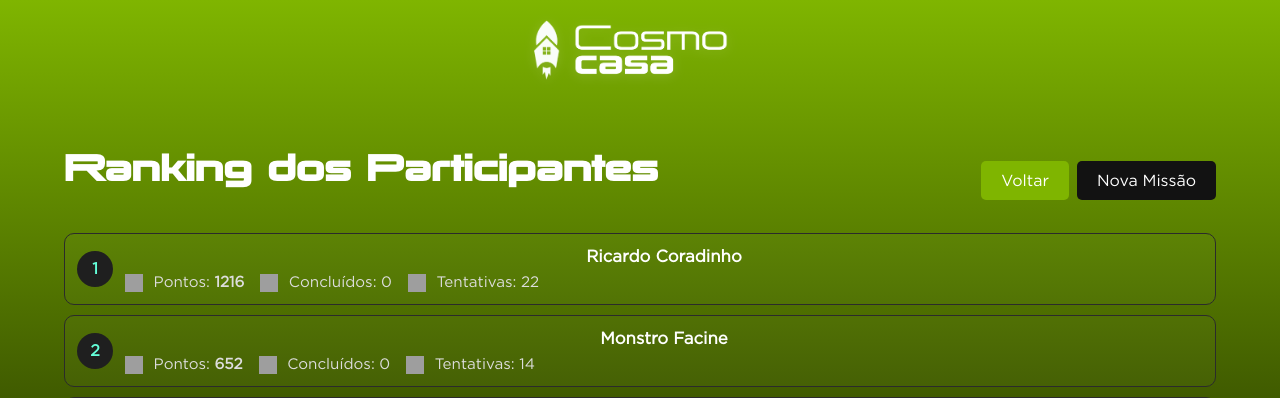
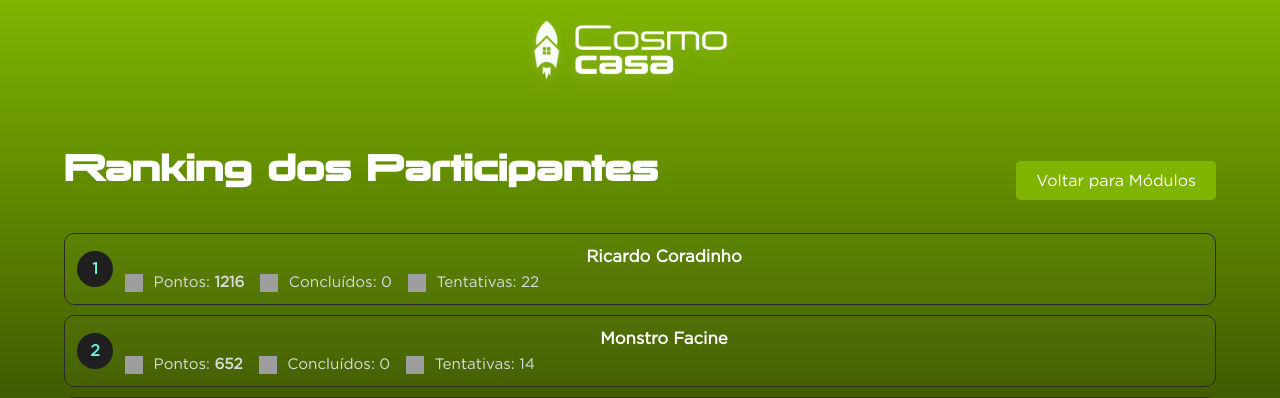
Before and after one commit to haroldocurti/Cosmo-Casa, a Flask app: page /ranking-rodada in a window 1280 px wide. Shown: the top 398 px of the page. Run offline with Flask 3, Linux system fonts and the light colour scheme; data comes from the database, SQL or seed files in the repository; both versions use the stored data as it was after the commit; grey boxes are pictures that could not be loaded.

Commit message:
Atualizando botoes pagina game over e pagina de modulos

```diff
--- a/routes/missao.py
+++ b/routes/missao.py
@@ -106,7 +106,9 @@ def viagem(destino, nave_id):
                     db_manager.atualizar_desafios_json(codigo_sala, json.dumps(desafios, ensure_ascii=False))
             except Exception:
                 logging.exception("Falha ao anexar desafio à sala")
-            return redirect(url_for('professor.professor_dashboard'))
+            # Apenas professores devem ser redirecionados ao dashboard; alunos seguem na simulação
+            if not session.get('aluno_id'):
+                return redirect(url_for('professor.professor_dashboard'))
 
         # --- Cálculo de chegada e pontuação ---
         def calcular_resultado_e_pontos(destino_val, nave_val, modulos_dict, diario):
--- a/templates/game_over.html
+++ b/templates/game_over.html
@@ -14,7 +14,6 @@
         <p>A missão não alcançou o destino com condições suficientes. A montagem do Habitat está bloqueada.</p>
         <div style="margin-top:16px;display:flex;gap:8px">
             <a href="{{ url_for('missao.retry_modulos') }}" class="botao">Montar Módulos Novamente</a>
-            <a href="{{ url_for('tela_selecao') }}" class="botao" style="background:#121212;border-color:#2b2b2b">Nova Missão</a>
         </div>
     </div>
 </body>
--- a/templates/ranking_rodada.html
+++ b/templates/ranking_rodada.html
@@ -13,14 +13,7 @@
         <div style="display:flex;justify-content:space-between;align-items:center">
             <h2>Ranking dos Participantes</h2>
             <div style="display:flex;gap:8px">
-                {% if session.get('missao_destino') and session.get('missao_nave') %}
-                    <a href="{{ url_for('missao.selecao_modulos', destino=session.get('missao_destino'), nave_id=session.get('missao_nave')) }}" class="botao">Voltar para Módulos</a>
-                {% elif session.get('missao_destino') %}
-                    <a href="{{ url_for('missao.montagem_transporte', destino=session.get('missao_destino')) }}" class="botao">Voltar para Escolher Nave</a>
-                {% else %}
-                    <a href="{{ url_for('tela_selecao') }}" class="botao">Voltar</a>
-                {% endif %}
-                <a href="{{ url_for('tela_selecao') }}" class="botao" style="background:#121212;border-color:#2b2b2b">Nova Missão</a>
+                <a href="{{ url_for('missao.retry_modulos') }}" class="botao">Voltar para Módulos</a>
             </div>
         </div>
 
--- a/templates/viagem.html
+++ b/templates/viagem.html
@@ -61,7 +61,6 @@
             {% endif %}
         </div>
         {% endif %}
-        <a href="{{ url_for('tela_selecao') }}" class="botao" style="margin-top:12px">Planejar Nova Missão</a>
     </div>
 </body>
 </html>
```
Also changed, not shown: salas_virtuais.db.
